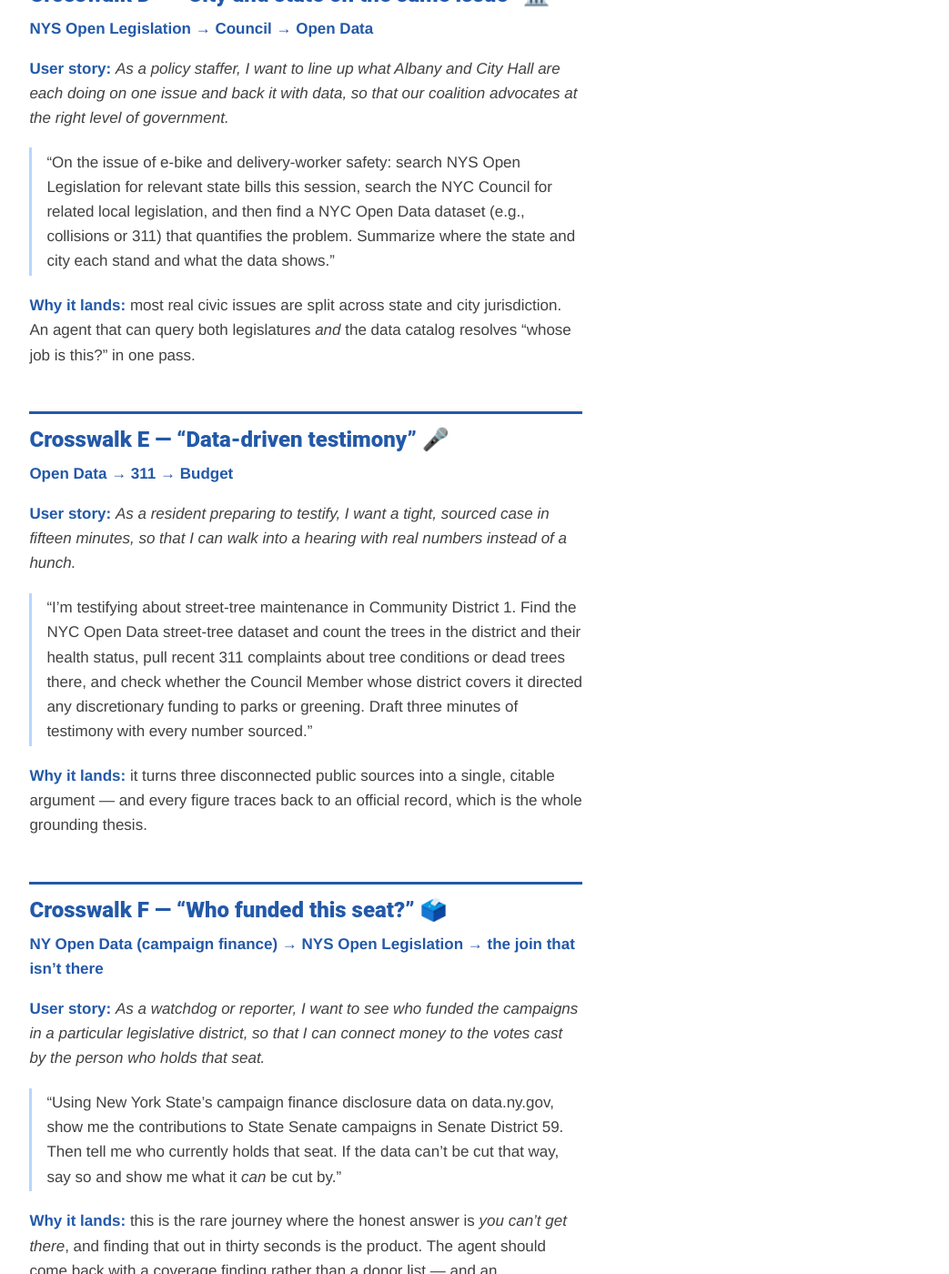
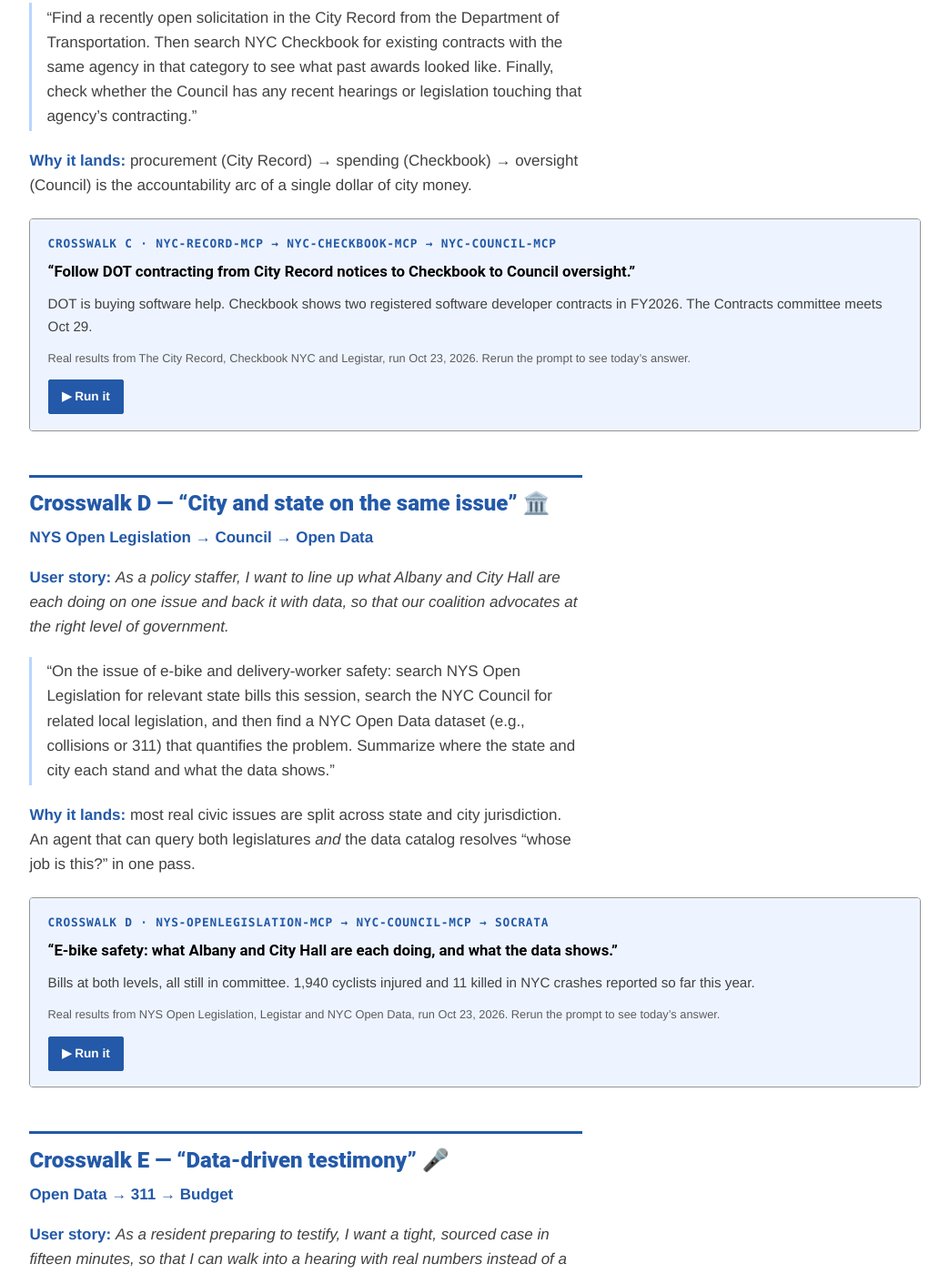
Before and after one commit to BetaNYC/grounding-ai-with-ny-open-data, a Jekyll site: the page built from guides/user-journeys.md, in a window 1280 px wide and 1400 px high, scrolled down 10256 px. Shown: the whole window at 91% size, without its empty margins (118-1161 px from the left). Built offline with Jekyll 4.4.1, drawn with Linux system fonts in a browser that asks for light colours; our own code applies the rules of GitHub Pages for plain Markdown files; some of the changed text lies outside the part shown.

Commit message:
User journeys: Run-it demos for Crosswalks A, C and D (real results, 2026-10-23)
Co-Authored-By: Claude Opus 5.5 <noreply@anthropic.com>

```diff
--- a/assets/js/live-demos.js
+++ b/assets/js/live-demos.js
@@ -142,6 +142,68 @@
       ],
       source: 'NYC Open Data'
     },
+    'xA': {
+      tool: 'Crosswalk A · socrata → nyc-council-mcp → nyc-charter-laws-rules',
+      q: 'Top 311 complaints in Manhattan CD1 this quarter, Council action on the top one, and the law behind it.',
+      takeaway: 'Illegal parking leads. The Council last held oversight hearings on it in 2021. The Admin Code covers how tickets are handled.',
+      call: '1 socrata.get_data(erm2-nwe9: complaint_type, count(*)\n    WHERE community_board = "01 MANHATTAN" AND created_date >= 2026-10-01)\n' +
+            '2 search_legislation_live(query: "illegal parking")\n' +
+            '3 search(query: "parking violations", corpus: "admin_code")',
+      out: [
+        ['1  311, Oct 1-22, 2026', 's'],
+        ['   Illegal Parking 464 · Vendor Enforcement 450 · Noise - Residential 189'],
+        ['2  Council, newest first', 's'],
+        ['   T2021-8043  Oversight: Rethinking Vision Zero: Stopping Illegal Parking (2021)'],
+        ['   T2021-7005  Oversight: Illegal Parking and Bike Lanes (2021)'],
+        ['   no newer bill or hearing titled "illegal parking"', 'c'],
+        ['3  Administrative Code', 's'],
+        ['   § 19-201  Parking violations bureau created'],
+        ['   § 19-203  Its powers: hear charges, set penalties'],
+        ['   § 19-211  Extra penalties for not answering a ticket']
+      ],
+      source: 'NYC Open Data 311, Legistar and the Admin Code'
+    },
+    'xC': {
+      tool: 'Crosswalk C · nyc-record-mcp → nyc-checkbook-mcp → nyc-council-mcp',
+      q: 'Follow DOT contracting from City Record notices to Checkbook to Council oversight.',
+      takeaway: 'DOT is buying software help. Checkbook shows two registered software developer contracts in FY2026. The Contracts committee meets Oct 29.',
+      call: '1 get_notices_by_agency(agency_name: "Transportation", limit: 8)\n' +
+            '2 search_contracts(agency_code: "841", fiscal_year: "2026",\n                   purpose: "software")\n' +
+            '3 get_upcoming_hearings(days_ahead: 14)',
+      out: [
+        ['1  City Record, DOT, Oct 15-21', 's'],
+        ['   Award  $999,050  Spruce Technology · Software Technical Lead'],
+        ['   Award  $420,794  K Systems Solutions · M365 cloud backup'],
+        ['   Intent  JCDecaux sole source · real-time info at 1,446 bus shelters'],
+        ['2  Checkbook, DOT FY2026, purpose "software": 2 contracts', 's'],
+        ['   $454,090  InfoPeople Corp · end-to-end software developer'],
+        ['   $405,188  Universal Technologies · full stack software developer'],
+        ['3  Council', 's'],
+        ['   Thu Oct 29 2:00 PM  Committee on Contracts · Int 1064, 1065, 0991 and more']
+      ],
+      source: 'The City Record, Checkbook NYC and Legistar'
+    },
+    'xD': {
+      tool: 'Crosswalk D · nys-openlegislation-mcp → nyc-council-mcp → socrata',
+      q: 'E-bike safety: what Albany and City Hall are each doing, and what the data shows.',
+      takeaway: 'Bills at both levels, all still in committee. 1,940 cyclists injured and 11 killed in NYC crashes reported so far this year.',
+      call: '1 search_bills(term: \'title:"bicycle" AND title:"electric"\', session_year: 2025)\n' +
+            '2 search_legislation_live(query: "bicycle")\n' +
+            '3 socrata.get_data(h9gi-nx95: cyclists injured and killed\n    WHERE crash_date >= 2026-01-01)',
+      out: [
+        ['1  Albany (all in committee)', 's'],
+        ['   A1546   Simon       rules for e-bikes · Assembly Transportation'],
+        ['   A10156 / S9402      e-bike safety course and certificate'],
+        ['   A4083   Cunningham  liability insurance for e-bikes in NYC'],
+        ['2  City Council (all in committee)', 's'],
+        ['   Int 1110-2026  ban class 3 e-bikes (introduced Oct 8)'],
+        ['   Int 1102-2026  sidewalk-riding detection on share e-bikes'],
+        ['   Int 0876-2026  15 mph speed limit for e-bikes'],
+        ['3  NYC crash data since Jan 1, 2026 (as reported so far)', 's'],
+        ['   1,909 crashes · 1,940 cyclists injured · 11 killed']
+      ],
+      source: 'NYS Open Legislation, Legistar and NYC Open Data'
+    },
     'mta': {
       tool: 'mta-mcp (early alpha)',
       q: 'Is the 6 train disrupted this Saturday at 68 St-Hunter College?',
--- a/guides/user-journeys.md
+++ b/guides/user-journeys.md
@@ -169,6 +169,8 @@ Everything else the City and State publish as datasets.
 
 This is the payoff. A single dataset answers a single question; a grounded agent that can move *between* sources answers the questions people actually have — the ones that start in one dataset and end in another.
 
+Crosswalks A, C and D have a **Run it** box with real results from Oct 23, 2026. Each runs three tools in a row.
+
 ### Crosswalk A — "From complaint to policy" 🧵
 **311 → Council → Charter/Laws**
 
@@ -177,6 +179,8 @@ This is the payoff. A single dataset answers a single question; a grounded agent
 > "Start with the top three 311 complaint types in Manhattan Community District 1 this quarter. For the most common one, find any NYC Council legislation from the last year that addresses it, and pull the section of the Administrative Code the complaint category falls under. Give me a one-page brief tying the three together."
 
 **Why it lands:** the agent moves from lived experience (311) → the legislative response (Council) → the legal foundation (code). No single portal does that.
+
+<div class="live-demo full" data-demo="xA"></div>
 
 ### Crosswalk B — "Follow the discretionary dollar" 💵
 **Budget → Council → Checkbook**
@@ -196,6 +200,8 @@ This is the payoff. A single dataset answers a single question; a grounded agent
 
 **Why it lands:** procurement (City Record) → spending (Checkbook) → oversight (Council) is the accountability arc of a single dollar of city money.
 
+<div class="live-demo full" data-demo="xC"></div>
+
 ### Crosswalk D — "City and state on the same issue" 🏛️
 **NYS Open Legislation → Council → Open Data**
 
@@ -204,6 +210,8 @@ This is the payoff. A single dataset answers a single question; a grounded agent
 > "On the issue of e-bike and delivery-worker safety: search NYS Open Legislation for relevant state bills this session, search the NYC Council for related local legislation, and then find a NYC Open Data dataset (e.g., collisions or 311) that quantifies the problem. Summarize where the state and city each stand and what the data shows."
 
 **Why it lands:** most real civic issues are split across state and city jurisdiction. An agent that can query both legislatures *and* the data catalog resolves "whose job is this?" in one pass.
+
+<div class="live-demo full" data-demo="xD"></div>
 
 ### Crosswalk E — "Data-driven testimony" 🎤
 **Open Data → 311 → Budget**
```
